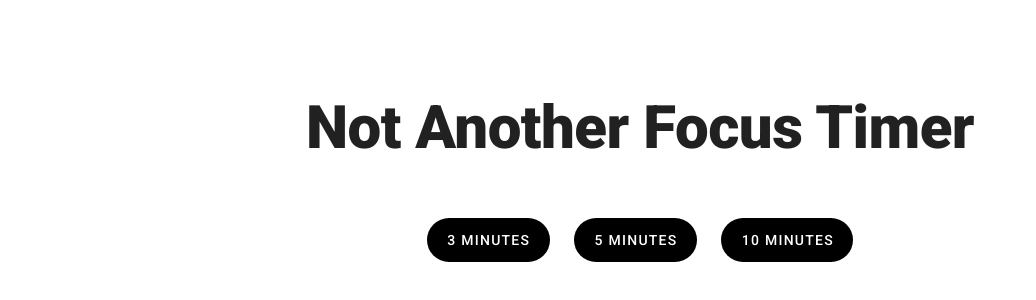
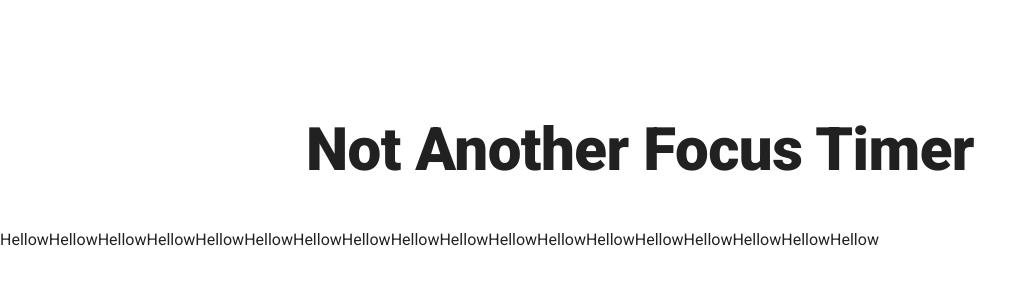
Before and after one commit to alvinsga/notanotherfocustimer, a Vue app: page / in a window 1280 px wide. Shown: the part 214-514 px from the top of the page, without its empty margins (0-1036 px from the left). Built offline with nearby package versions, Linux system fonts and the light colour scheme.

Commit message:
Changed templates

```diff
--- a/src/App.vue
+++ b/src/App.vue
@@ -1,28 +1,19 @@
 <template>
   <v-app>
-    <v-main class="justify-center align-center">
-      <div class="text-center font-weight-black text-h2 mb-12">Not Another Focus Timer</div>
-<div class="d-flex justify-center" >
-  <v-btn class="ma-3" depressed dark rounded large color="black">3 minutes</v-btn>
-  <v-btn class="ma-3" depressed dark rounded large color="black">5 minutes</v-btn>
-  <v-btn class="ma-3" depressed dark rounded large color="black">10 minutes</v-btn>
-</div>
+    <v-main class="d-flex justify-center align-center">
+          <HelloWorld/>
     </v-main>
   </v-app>
 </template>
 
 <script lang="ts">
-import Vue from 'vue';
+import { Component, Vue } from 'vue-property-decorator';
+import HelloWorld from './components/HelloWorld.vue';
 
-export default Vue.extend({
-  name: 'App',
-
+@Component({
   components: {
-
+    HelloWorld,
   },
-
-  data: () => ({
-    //
-  }),
-});
+})
+export default class App extends Vue {}
 </script>
--- a/src/components/HelloWorld.vue
+++ b/src/components/HelloWorld.vue
@@ -1,66 +1,56 @@
 <template>
-  <v-container>
-    <div class="text-center text-h2 font-weight-bold">Hello World</div>
-  </v-container>
+  <div class="hello">
+<div class="text-center font-weight-black text-h2 mb-12">Not Another Focus Timer</div>
+<div class="d-flex ">
+  <button>Hellow</button>
+    <button>Hellow</button>
+      <button>Hellow</button>
+    <button>Hellow</button>
+      <button>Hellow</button>
+    <button>Hellow</button>
+      <button>Hellow</button>
+    <button>Hellow</button>
+      <button>Hellow</button>
+    <button>Hellow</button>
+      <button>Hellow</button>
+    <button>Hellow</button>
+      <button>Hellow</button>
+    <button>Hellow</button>
+      <button>Hellow</button>
+    <button>Hellow</button>
+      <button>Hellow</button>
+    <button>Hellow</button>
+
+  <!-- <v-btn class="ma-3" depressed dark rounded large color="black">3 minutes</v-btn>
+  <v-btn class="ma-3" depressed dark rounded large color="black">5 minutes</v-btn>
+  <v-btn class="ma-3" depressed dark rounded large color="black">10 minutes</v-btn> -->
+</div>
+  </div>
 </template>
 
 <script lang="ts">
-  import Vue from 'vue'
+import { Component, Prop, Vue } from 'vue-property-decorator';
 
-  export default Vue.extend({
-    name: 'HelloWorld',
+@Component
+export default class HelloWorld extends Vue {
+  @Prop() private msg!: string;
+}
+</script>
 
-    data: () => ({
-      ecosystem: [
-        {
-          text: 'vuetify-loader',
-          href: 'https://github.com/vuetifyjs/vuetify-loader',
-        },
-        {
-          text: 'github',
-          href: 'https://github.com/vuetifyjs/vuetify',
-        },
-        {
-          text: 'awesome-vuetify',
-          href: 'https://github.com/vuetifyjs/awesome-vuetify',
-        },
-      ],
-      importantLinks: [
-        {
-          text: 'Documentation',
-          href: 'https://vuetifyjs.com',
-        },
-        {
-          text: 'Chat',
-          href: 'https://community.vuetifyjs.com',
-        },
-        {
-          text: 'Made with Vuetify',
-          href: 'https://madewithvuejs.com/vuetify',
-        },
-        {
-          text: 'Twitter',
-          href: 'https://twitter.com/vuetifyjs',
-        },
-        {
-          text: 'Articles',
-          href: 'https://medium.com/vuetify',
-        },
-      ],
-      whatsNext: [
-        {
-          text: 'Explore components',
-          href: 'https://vuetifyjs.com/components/api-explorer',
-        },
-        {
-          text: 'Select a layout',
-          href: 'https://vuetifyjs.com/getting-started/pre-made-layouts',
-        },
-        {
-          text: 'Frequently Asked Questions',
-          href: 'https://vuetifyjs.com/getting-started/frequently-asked-questions',
-        },
-      ],
-    }),
-  })
-</script>
+<!-- Add "scoped" attribute to limit CSS to this component only -->
+<style scoped>
+h3 {
+  margin: 40px 0 0;
+}
+ul {
+  list-style-type: none;
+  padding: 0;
+}
+li {
+  display: inline-block;
+  margin: 0 10px;
+}
+a {
+  color: #42b983;
+}
+</style>
```
